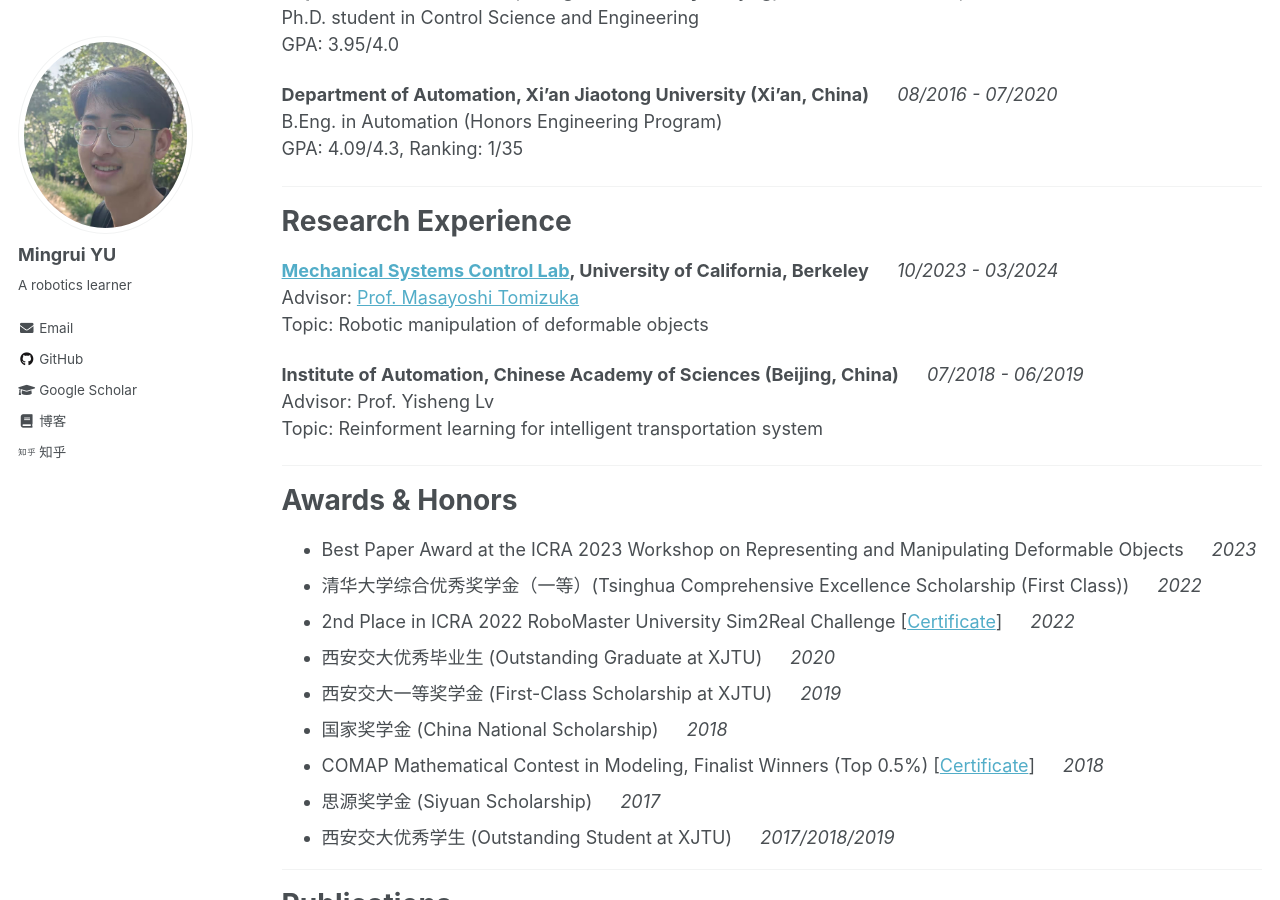
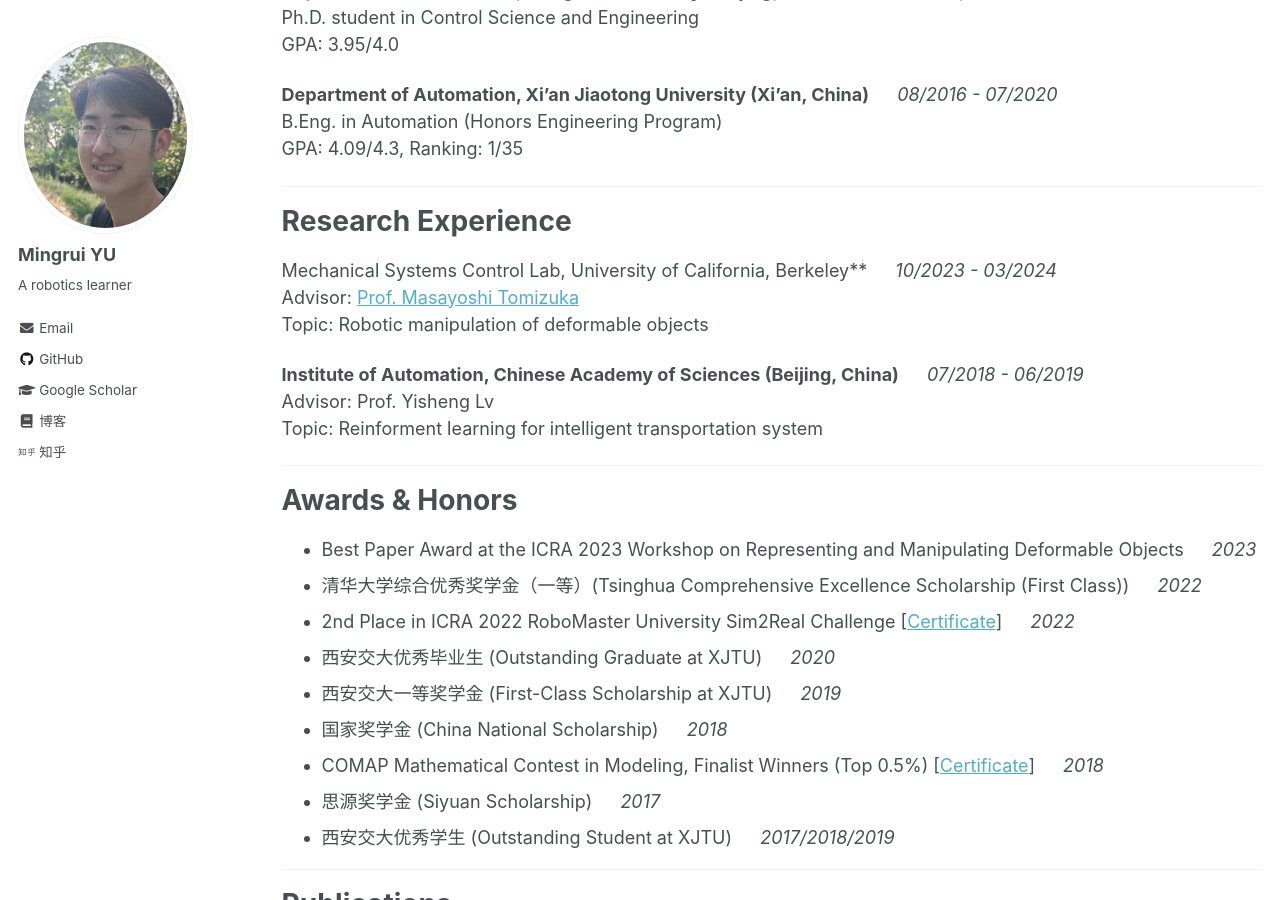
Before and after one commit to Mingrui-Yu/Mingrui-Yu.github.io, a Jekyll site: the page built from _pages/about.md, in a window 1280 px wide and 900 px high, scrolled down 544 px. Built offline with Jekyll 4.4.1, drawn with Linux system fonts in a browser that asks for light colours; part of the change alters nothing that is shown.

```diff
--- a/_pages/about.md
+++ b/_pages/about.md
@@ -34,7 +34,7 @@ GPA: 4.09/4.3, Ranking: 1/35
 
 Research Experience
 ======
-**[Mechanical Systems Control Lab](https://msc.berkeley.edu/), University of California, Berkeley** &emsp; *10/2023 - 03/2024*
+Mechanical Systems Control Lab, University of California, Berkeley** &emsp; *10/2023 - 03/2024*
 Advisor: [Prof. Masayoshi Tomizuka](https://me.berkeley.edu/people/masayoshi-tomizuka/)
 Topic: Robotic manipulation of deformable objects
 
```
